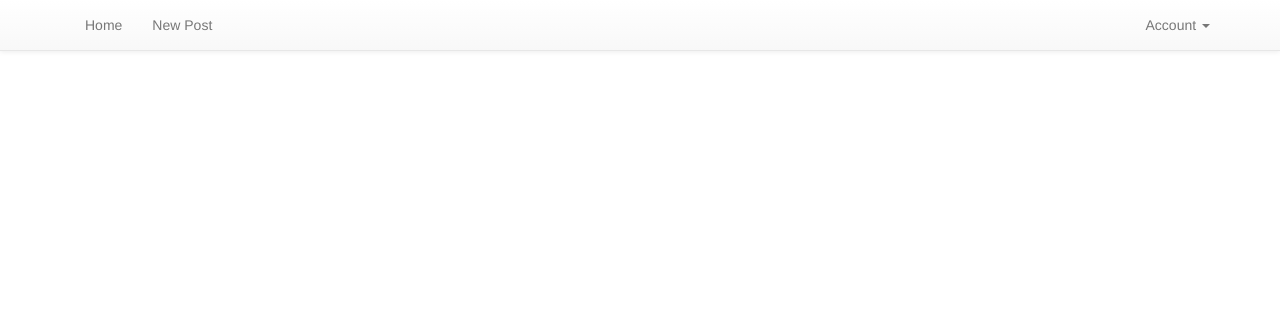
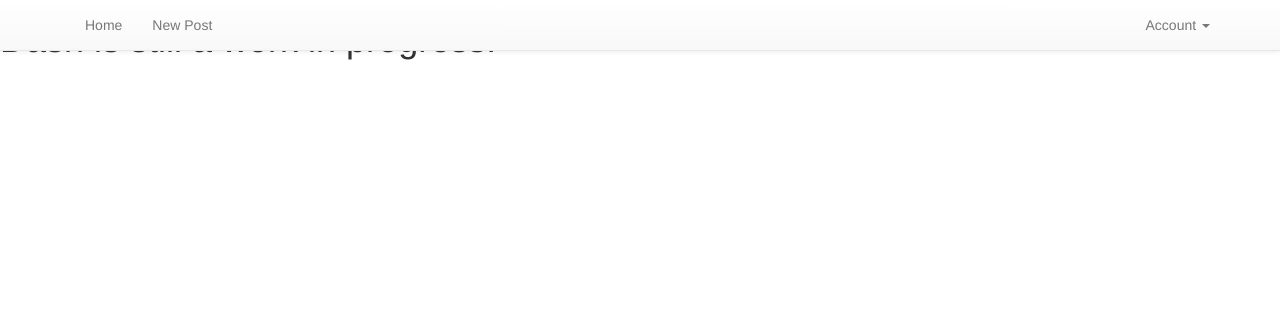
Before and after one commit to dean-browne/grapevine, a Django app: page /account/dash/ in a window 1280 px wide. Shown: the top 311 px of the page. Run offline with Django 3.2, Linux system fonts and the light colour scheme; the visitor is signed in with stand-in values (Sample User, id 1); some libraries are stand-ins or nearby versions.

Commit message:
Fixed some mistakes

```diff
--- a/account/templates/account/dash.html
+++ b/account/templates/account/dash.html
@@ -1,6 +1,4 @@
 {% extends "base.html" %}
-
 {% block content %}
-
-
+<h1>Dash is still a work in progress!</h1>
 {% endblock %}
--- a/home/templates/home/index.html
+++ b/home/templates/home/index.html
@@ -1,6 +1,5 @@
 {% extends "base.html" %}
 {% block content %}
-<h1>Man is least himself when he talks in his own person. Give him a mask, and he will tell you the truth - Oscar Wilde</h1>
 <h3>Recent Posts</h3>
 {% if post_list %}
   {% for post in post_list %}
--- a/static/css/style.css
+++ b/static/css/style.css
@@ -1,28 +1 @@
-/* Site wide theming */
-
-body {
-  max-width: 90%;
-  margin: auto;
-}
-
-/* TODO -> Find a better way to do this */
-.content {
-  padding-top: 100px;
-}
-
-/* Logo at the top */
-.logo_main {
-  max-height: 100px;
-  width: auto;
-}
-
-
-
-
-
-/* All images on the site */
-.img {
-  max-width: 100%;
-  height: auto;
-  vertical-align: top;
-}
+/* Reste  */
```
Also changed, not shown: home/templates/home/about.html (added, +7 -0 lines).
